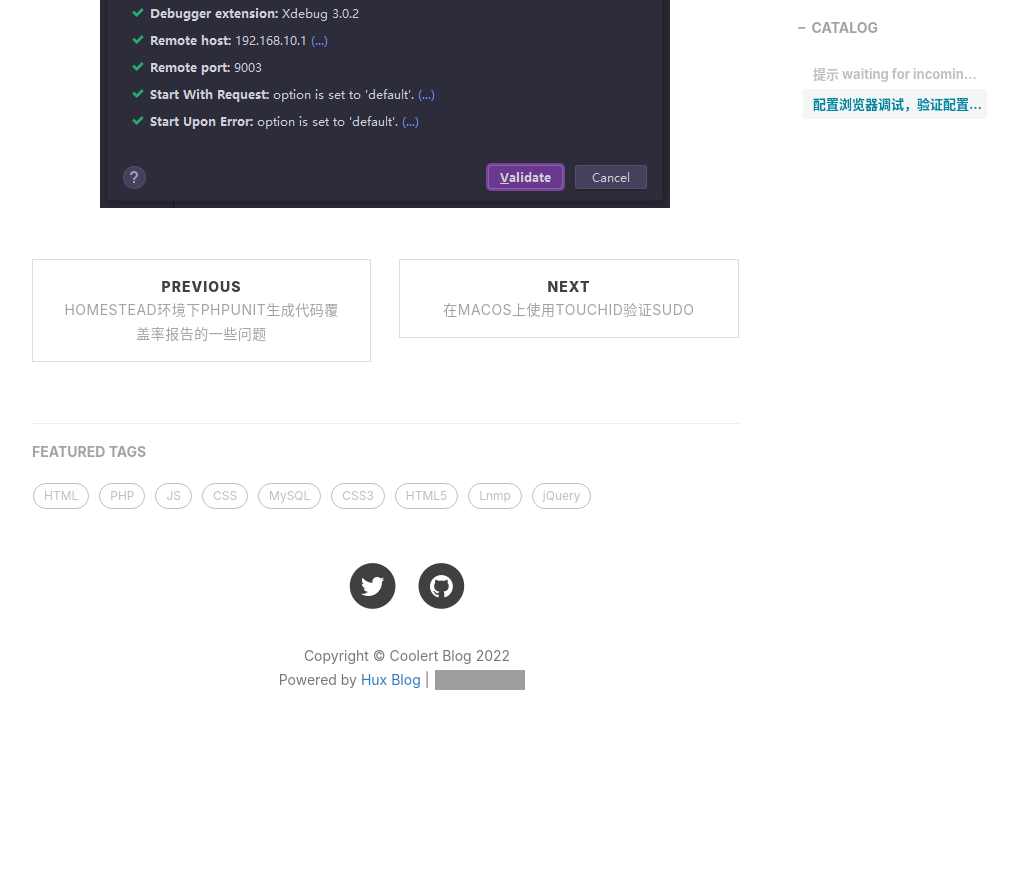
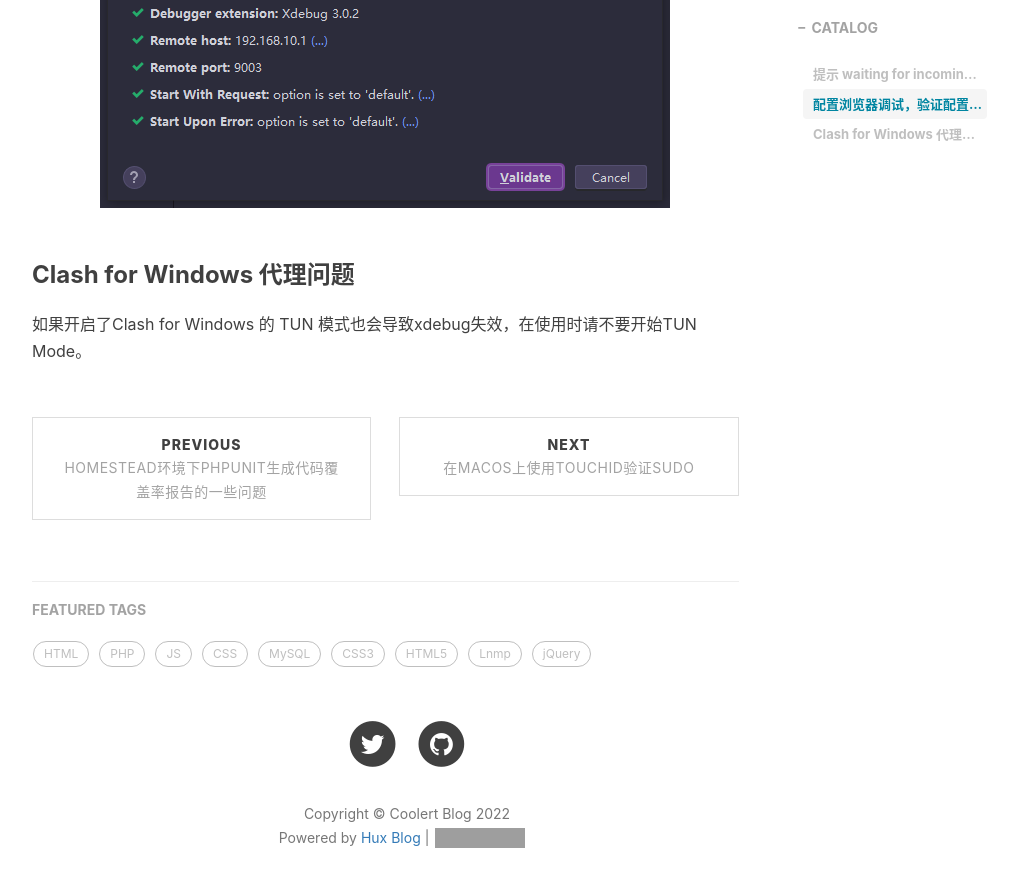
Before and after one commit to coolert/coolert.github.io, a Jekyll site: the page built from _posts/phpstorm/2022-10-11-phpstorm-xedebug.markdown, in a window 1280 px wide and 900 px high, scrolled down 3685 px. Shown: the top 887 px of the window, without its empty margins (233-1245 px from the left). Built offline with Jekyll 4.4.1, drawn with Linux system fonts in a browser that asks for light colours; nearby versions of some CDN libraries; comment, search, counter and statistics services are not loaded; before the commit the page ends 4469 px from its top, so only the background shows below that; grey boxes are pictures that could not be loaded.

Commit message:
Update 2022-10-11-phpstorm-xedebug.markdown

```diff
--- a/_posts/phpstorm/2022-10-11-phpstorm-xedebug.markdown
+++ b/_posts/phpstorm/2022-10-11-phpstorm-xedebug.markdown
@@ -47,3 +47,7 @@
 点击下方Validate按钮，检测配置是否正确，有错误的话会有提示，无错误时入下图。
 
 ![Result](/img/phpstorm/xdebug/Result.png)
+
+### Clash for Windows 代理问题
+
+如果开启了Clash for Windows 的 TUN 模式也会导致xdebug失效，在使用时请不要开始TUN Mode。
```
